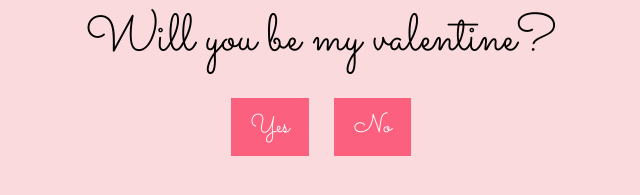
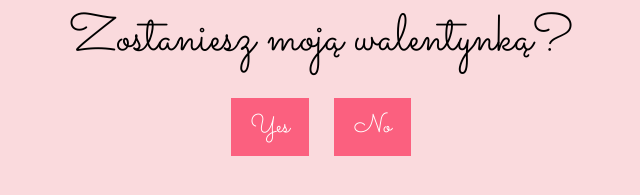
Before and after one commit to MerdinTG/Sanderka, a plain HTML site: page index.html in a window 1280 px wide. Shown: the part 473-668 px from the top of the page, without its empty margins (319-959 px from the left). Drawn offline with Linux system fonts and the light colour scheme.

Commit message:
Update index.html

```diff
--- a/index.html
+++ b/index.html
@@ -3,7 +3,7 @@
 <head>
     <meta charset="UTF-8">
     <meta name="viewport" content="width=device-width, initial-scale=1.0">
-    <title>Will You Be My Valentine?</title>
+    <title>Zostaniesz moją walentynką?</title>
     <link rel="stylesheet" href="https://fonts.googleapis.com/css2?family=Sacramento&display=swap">
     <link rel="stylesheet" href="style.css"> <!-- Link to external stylesheet -->
 </head>
@@ -11,10 +11,10 @@
     <div id="container">
         <div id="image-container"></div> <!-- Container for displaying images -->
         <div id="text-container">
-            <div id="question">Will you be my valentine?</div> <!-- Question -->
+            <div id="question">Zostaniesz moją walentynką?</div> <!-- Question -->
             <div id="options">
-                <button id="yes-button" onclick="selectOption('yes')">Yes</button> <!-- Yes button -->
-                <button id="no-button" onclick="selectOption('no')">No</button> <!-- No button -->
+                <button id="yes-button" onclick="selectOption('Tak C:')">Yes</button> <!-- Yes button -->
+                <button id="no-button" onclick="selectOption('Nie! :C')">No</button> <!-- No button -->
             </div>
         </div>
     </div>
```
